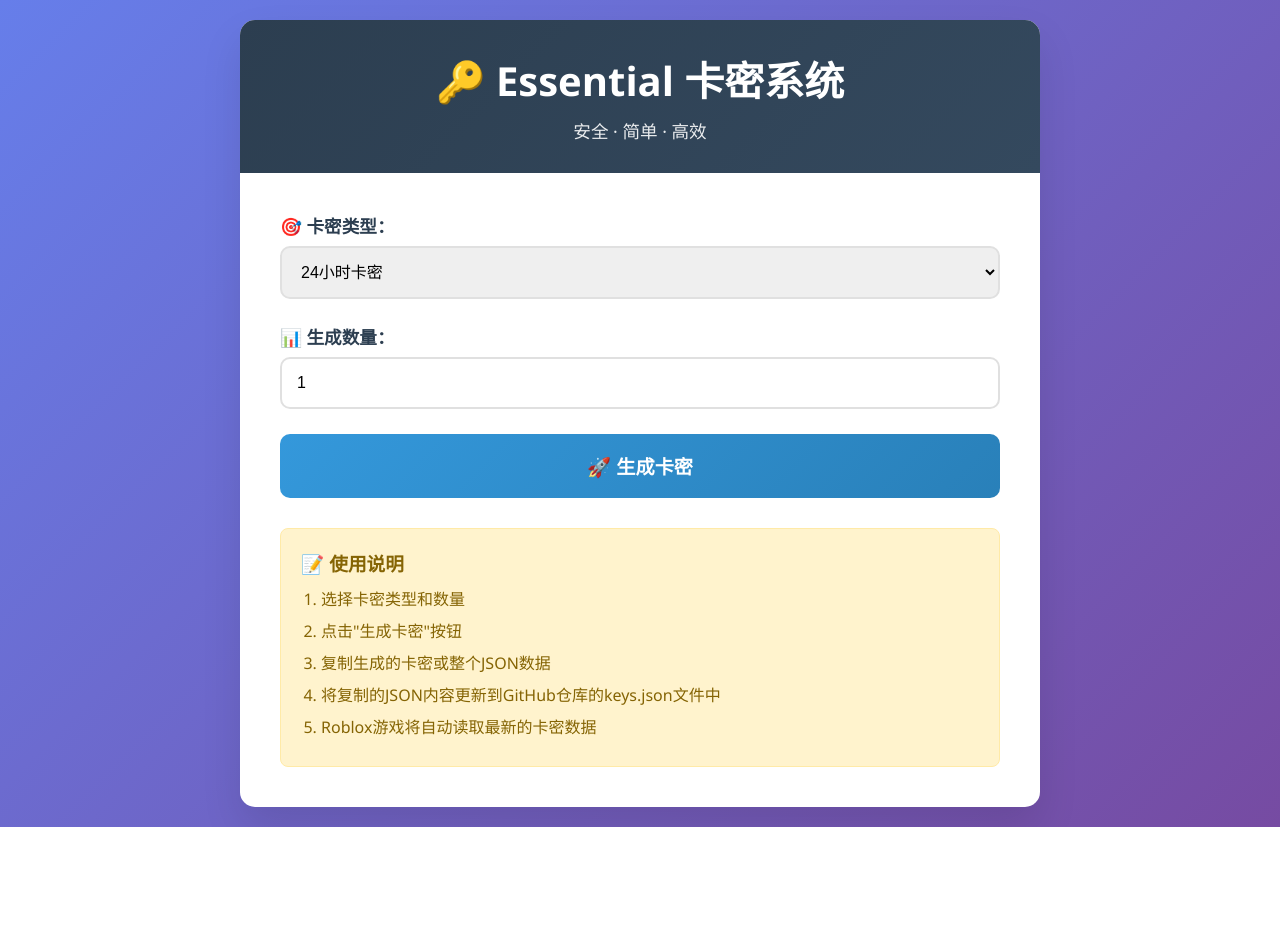
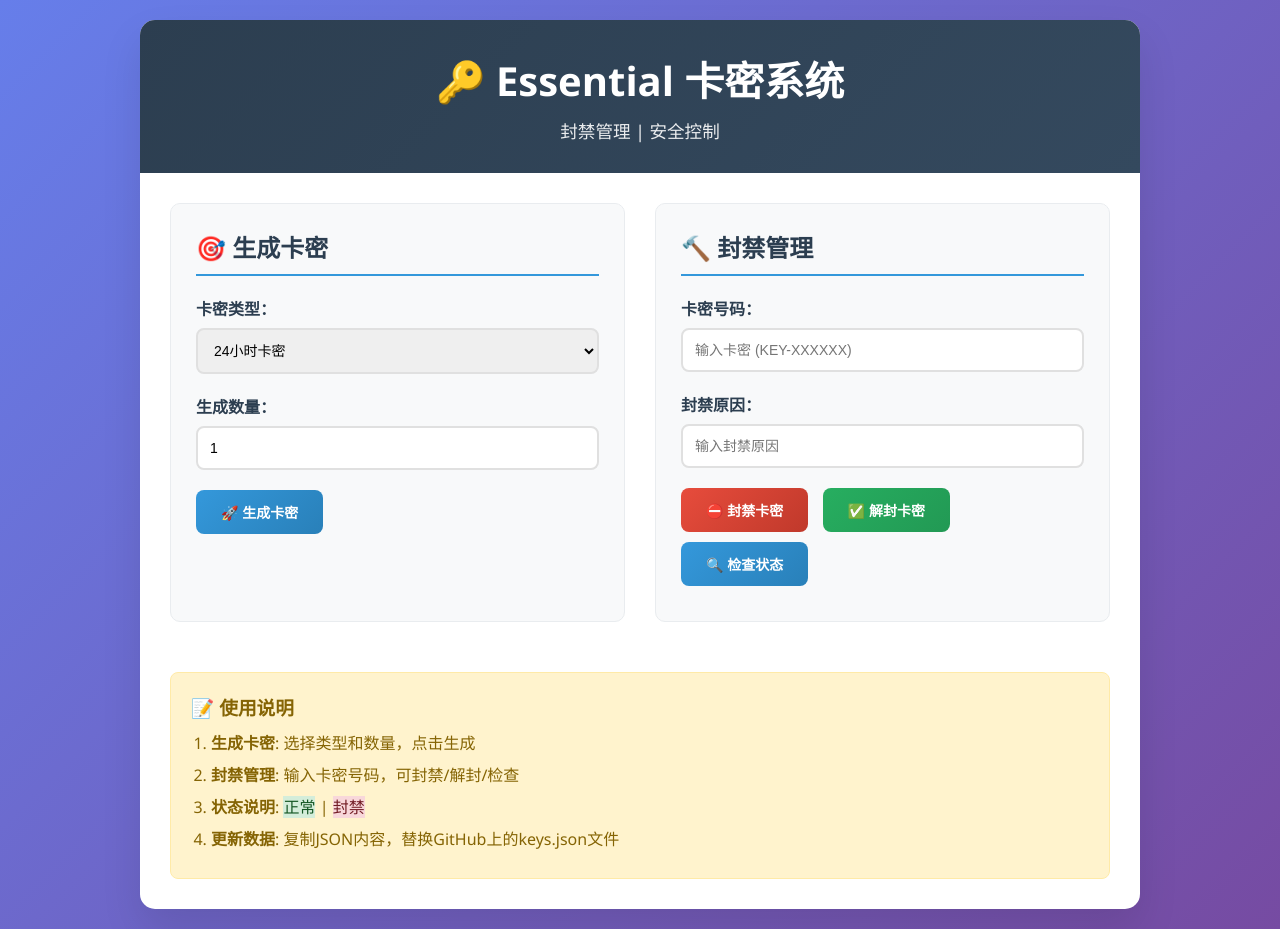
Before and after one commit to mye8957-ai/essential, a plain HTML site: page index.html in a window 1280 px wide. Before the commit the page ends 827 px from the top, so only its background shows below. Drawn offline with Linux system fonts and the light colour scheme.

Commit message:
Refactor index.html for UI improvements and management
Updated the title and adjusted layout styles for better presentation. Enhanced the key generation and ban management sections with improved UI elements.

```diff
--- a/index.html
+++ b/index.html
@@ -3,7 +3,7 @@
 <head>
     <meta charset="UTF-8">
     <meta name="viewport" content="width=device-width, initial-scale=1.0">
-    <title>Essential 卡密生成系统</title>
+    <title>Essential 卡密系统 - 封禁管理</title>
     <style>
         * {
             margin: 0;
@@ -19,7 +19,7 @@
         }
 
         .container {
-            max-width: 800px;
+            max-width: 1000px;
             margin: 0 auto;
             background: white;
             border-radius: 15px;
@@ -45,11 +45,28 @@
         }
 
         .content {
-            padding: 40px;
+            padding: 30px;
+            display: grid;
+            grid-template-columns: 1fr 1fr;
+            gap: 30px;
+        }
+
+        .panel {
+            background: #f8f9fa;
+            padding: 25px;
+            border-radius: 10px;
+            border: 1px solid #e9ecef;
+        }
+
+        .panel h2 {
+            color: #2c3e50;
+            margin-bottom: 20px;
+            padding-bottom: 10px;
+            border-bottom: 2px solid #3498db;
         }
 
         .form-group {
-            margin-bottom: 25px;
+            margin-bottom: 20px;
         }
 
         label {
@@ -57,108 +74,123 @@
             margin-bottom: 8px;
             font-weight: 600;
             color: #2c3e50;
-            font-size: 1.1em;
         }
 
-        select, input {
+        select, input, textarea {
             width: 100%;
-            padding: 15px;
+            padding: 12px;
             border: 2px solid #e0e0e0;
-            border-radius: 10px;
-            font-size: 16px;
+            border-radius: 8px;
+            font-size: 14px;
             transition: all 0.3s ease;
         }
 
-        select:focus, input:focus {
+        select:focus, input:focus, textarea:focus {
             outline: none;
             border-color: #3498db;
             box-shadow: 0 0 0 3px rgba(52, 152, 219, 0.1);
         }
 
-        .generate-btn {
-            width: 100%;
+        .btn {
+            padding: 12px 25px;
+            border: none;
+            border-radius: 8px;
+            font-size: 14px;
+            font-weight: 600;
+            cursor: pointer;
+            transition: all 0.3s ease;
+            margin-right: 10px;
+            margin-bottom: 10px;
+        }
+
+        .btn-primary {
             background: linear-gradient(135deg, #3498db, #2980b9);
             color: white;
-            border: none;
-            padding: 18px;
-            font-size: 1.2em;
-            font-weight: 600;
-            border-radius: 10px;
-            cursor: pointer;
-            transition: all 0.3s ease;
         }
 
-        .generate-btn:hover {
-            transform: translateY(-2px);
-            box-shadow: 0 10px 20px rgba(52, 152, 219, 0.3);
+        .btn-danger {
+            background: linear-gradient(135deg, #e74c3c, #c0392b);
+            color: white;
         }
 
-        .generate-btn:active {
-            transform: translateY(0);
+        .btn-success {
+            background: linear-gradient(135deg, #27ae60, #229954);
+            color: white;
+        }
+
+        .btn-warning {
+            background: linear-gradient(135deg, #f39c12, #e67e22);
+            color: white;
+        }
+
+        .btn:hover {
+            transform: translateY(-2px);
+            box-shadow: 0 5px 15px rgba(0,0,0,0.2);
         }
 
         .result {
-            margin-top: 30px;
-            padding: 25px;
-            background: #f8f9fa;
-            border-radius: 10px;
+            margin-top: 20px;
+            padding: 20px;
+            background: white;
+            border-radius: 8px;
+            border: 1px solid #e9ecef;
             display: none;
         }
 
         .keys-list {
-            margin: 20px 0;
+            margin: 15px 0;
         }
 
         .key-item {
             background: white;
-            padding: 15px;
-            margin: 10px 0;
-            border-radius: 8px;
+            padding: 12px;
+            margin: 8px 0;
+            border-radius: 6px;
             border-left: 4px solid #3498db;
             display: flex;
             justify-content: space-between;
             align-items: center;
-            box-shadow: 0 2px 5px rgba(0,0,0,0.1);
+            box-shadow: 0 2px 4px rgba(0,0,0,0.1);
+        }
+
+        .key-item.banned {
+            border-left-color: #e74c3c;
+            background: #fee;
         }
 
         .key-text {
             font-family: 'Courier New', monospace;
-            font-size: 1.2em;
             font-weight: bold;
             color: #2c3e50;
         }
 
-        .copy-btn {
-            background: #27ae60;
-            color: white;
-            border: none;
-            padding: 8px 15px;
-            border-radius: 5px;
-            cursor: pointer;
-            font-size: 0.9em;
+        .key-status {
+            font-size: 12px;
+            padding: 4px 8px;
+            border-radius: 4px;
+            font-weight: bold;
         }
 
-        .copy-all-btn {
-            background: #e74c3c;
-            color: white;
-            border: none;
-            padding: 12px 25px;
-            border-radius: 8px;
-            cursor: pointer;
-            font-size: 1em;
-            font-weight: 600;
-            margin-top: 15px;
+        .status-normal {
+            background: #d4edda;
+            color: #155724;
+        }
+
+        .status-banned {
+            background: #f8d7da;
+            color: #721c24;
         }
 
         .json-output {
             background: #2c3e50;
             color: #ecf0f1;
-            padding: 20px;
-            border-radius: 8px;
-            margin-top: 20px;
+            padding: 15px;
+            border-radius: 6px;
+            margin-top: 15px;
             font-family: 'Courier New', monospace;
             white-space: pre-wrap;
             word-wrap: break-word;
+            font-size: 12px;
             display: none;
         }
 
@@ -167,7 +199,8 @@
             border: 1px solid #ffeaa7;
             border-radius: 8px;
             padding: 20px;
-            margin-top: 30px;
+            margin-top: 20px;
+            grid-column: 1 / -1;
         }
 
         .instructions h3 {
@@ -183,18 +216,27 @@
             margin-bottom: 8px;
             color: #856404;
         }
+
+        @media (max-width: 768px) {
+            .content {
+                grid-template-columns: 1fr;
+            }
+        }
     </style>
 </head>
 <body>
     <div class="container">
         <div class="header">
             <h1>🔑 Essential 卡密系统</h1>
-            <p>安全 · 简单 · 高效</p>
+            <p>封禁管理 | 安全控制</p>
         </div>
 
         <div class="content">
+            <!-- 卡密生成面板 -->
+            <div class="panel">
+                <h2>🎯 生成卡密</h2>
                 <div class="form-group">
-                <label for="keyType">🎯 卡密类型：</label>
+                    <label for="keyType">卡密类型：</label>
                     <select id="keyType">
                         <option value="1day">24小时卡密</option>
                         <option value="7day">7天卡密</option>
@@ -204,30 +246,55 @@
                 </div>
 
                 <div class="form-group">
-                <label for="keyAmount">📊 生成数量：</label>
-                <input type="number" id="keyAmount" value="1" min="1" max="50">
+                    <label for="keyAmount">生成数量：</label>
+                    <input type="number" id="keyAmount" value="1" min="1" max="20">
                 </div>
 
-            <button class="generate-btn" onclick="generateKeys()">
-                🚀 生成卡密
-            </button>
+                <button class="btn btn-primary" onclick="generateKeys()">🚀 生成卡密</button>
 
-            <div id="result" class="result">
+                <div id="generateResult" class="result">
                     <h3>✅ 生成的卡密</h3>
                     <div id="generatedKeys" class="keys-list"></div>
-                <button class="copy-all-btn" onclick="copyAllKeys()">📋 复制所有卡密</button>
+                    <button class="btn btn-success" onclick="copyAllKeys()">📋 复制所有卡密</button>
+                    <button class="btn btn-warning" onclick="showJSON()">📄 显示JSON数据</button>
 
                     <div class="json-output" id="jsonOutput"></div>
                 </div>
+            </div>
 
+            <!-- 封禁管理面板 -->
+            <div class="panel">
+                <h2>🔨 封禁管理</h2>
+                <div class="form-group">
+                    <label for="manageKey">卡密号码：</label>
+                    <input type="text" id="manageKey" placeholder="输入卡密 (KEY-XXXXXX)">
+                </div>
+
+                <div class="form-group">
+                    <label for="banReason">封禁原因：</label>
+                    <input type="text" id="banReason" placeholder="输入封禁原因">
+                </div>
+
+                <button class="btn btn-danger" onclick="banKey()">⛔ 封禁卡密</button>
+                <button class="btn btn-success" onclick="unbanKey()">✅ 解封卡密</button>
+                <button class="btn btn-primary" onclick="checkKey()">🔍 检查状态</button>
+
+                <div id="manageResult" class="result">
+                    <div id="keyInfo"></div>
+                </div>
+            </div>
+
+            <!-- 使用说明 -->
             <div class="instructions">
                 <h3>📝 使用说明</h3>
                 <ol>
-                    <li>选择卡密类型和数量</li>
-                    <li>点击"生成卡密"按钮</li>
-                    <li>复制生成的卡密或整个JSON数据</li>
-                    <li>将复制的JSON内容更新到GitHub仓库的keys.json文件中</li>
-                    <li>Roblox游戏将自动读取最新的卡密数据</li>
+                    <li><strong>生成卡密</strong>: 选择类型和数量，点击生成</li>
+                    <li><strong>封禁管理</strong>: 输入卡密号码，可封禁/解封/检查</li>
+                    <li><strong>状态说明</strong>:
+                        <span class="status-normal">正常</span> |
+                        <span class="status-banned">封禁</span>
+                    </li>
+                    <li><strong>更新数据</strong>: 复制JSON内容，替换GitHub上的keys.json文件</li>
                 </ol>
             </div>
         </div>
```
Lines whose indentation alone changed are shown as unchanged.
